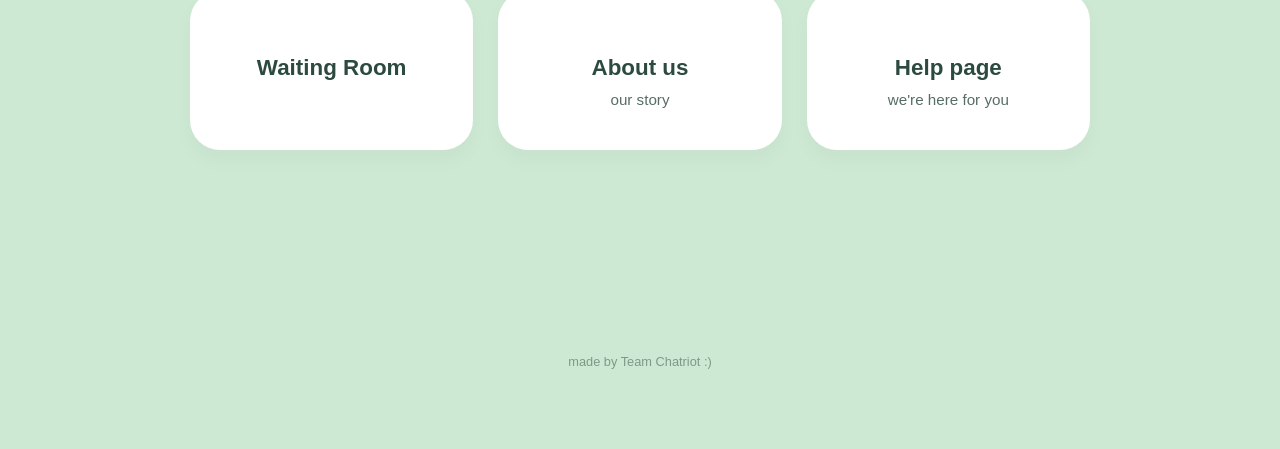
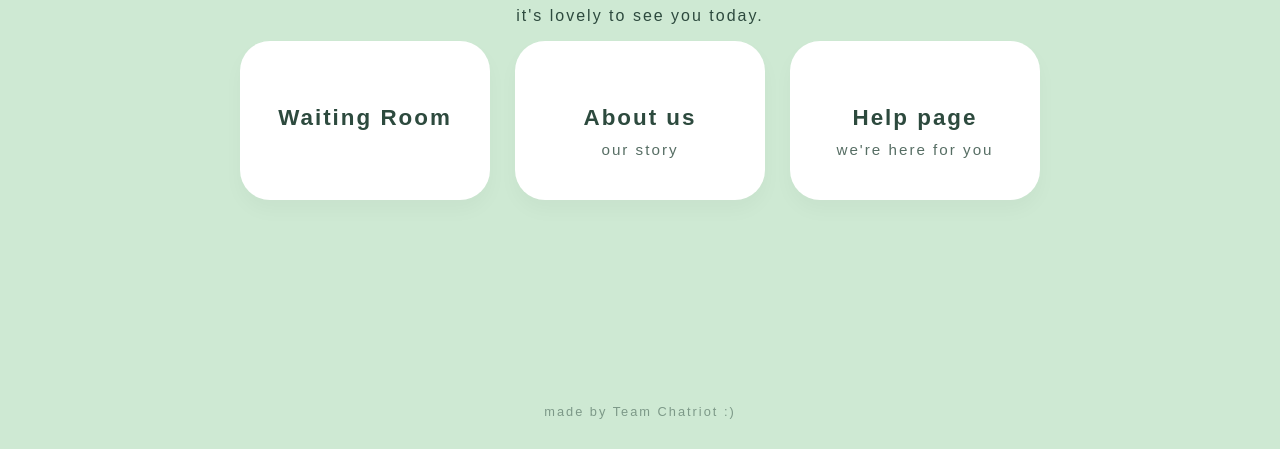
Before and after one commit to chxuri/Chatriot, a plain HTML site: page src/main/resources/static/index.html in a window 1280 px wide. Shown: the part 401-850 px from the top of the page. Before the commit the page ends 800 px from the top, so only its background shows below. Drawn offline with Linux system fonts and the light colour scheme; no server answers.

Commit message:
moved style to style.css

```diff
--- a/src/main/resources/static/index.html
+++ b/src/main/resources/static/index.html
@@ -3,6 +3,7 @@
 <head>
     <meta charset="UTF-8">
     <meta name="viewport" content="width=device-width, initial-scale=1.0">
+    <link rel="stylesheet" href="style.css">
     <title>Welcome Home</title>
     <style>
         :root {
@@ -13,119 +14,16 @@
             --white: #ffffff;
         }
 
-        body {
-            font-family: Arial, Helvetica, sans-serif;
-            background-color: var(--soft-mint);
-            /* background-image: radial-gradient(circle at 20% 20%, #e8f5e9 0%, transparent 25%),
-                              radial-gradient(circle at 80% 80%, #f0fdf4 0%, transparent 25%); */
-            color: var(--text-color);
-            margin: 0;
-            display: flex;
-            flex-direction: column;
-            min-height: 100vh;
-        }
 
-        header {
-            padding: 20px 40px;
-            display: flex;
-            align-items: center;
-            justify-content: flex-start;
-        }
 
-        /*.logo-box {
 
-            padding: 8px;
-            border-radius: 20px;
-            border: 4px solid var(--white);
-             box-shadow: 0 4px 15px rgba(0,0,0,0.05);
-            display: flex;
-            align-items: center;
-            justify-content: center;
-            transition: transform 0.3s ease;
-            background-image: url(https://i.imgur.com/SPQmgVJ.png);
-            background-size: cover;
-        }*/
 
-        .logo-box:hover {
-            /* transform: rotate(-3deg) scale(1.05); */
-        }
 
-        .logo-box img {
-            height: 60px;
-            width: auto;
-            border-radius: 12px;
-        }
 
-        main {
-            flex: 1;
-            display: flex;
-            flex-direction: column;
-            align-items: center;
-            justify-content: center;
-            text-align: center;
-            padding: 20px;
-        }
 
-        .welcome-msg {
-            margin-bottom: 40px;
-        }
 
-        .welcome-msg h1 {
-            font-size: 3rem;
-            margin: 0;
-            color: var(--text-color);
-            font-weight: 300;
-        }
 
-        .username {
-            color: var(--deep-sage);
-            font-weight: 700;
-        }
 
-        .card-container {
-            display: grid;
-            grid-template-columns: repeat(auto-fit, minmax(250px, 1fr));
-            gap: 25px;
-            width: 100%;
-            max-width: 900px;
-        }
-
-        .card {
-            background: var(--white);
-            padding: 40px 20px;
-            border-radius: 30px;
-            text-decoration: none;
-            color: inherit;
-            /* transition: all 0.3s cubic-bezier(0.175, 0.885, 0.32, 1.275); */
-            border: 2px solid transparent;
-            box-shadow: 0 10px 20px rgba(0,0,0,0.03);
-        }
-
-        .card:hover {
-            transform: translateY(-10px);
-            background: var(--pastel-green);
-            border-color: var(--white);
-            box-shadow: 0 15px 30px rgba(74, 222, 128, 0.1);
-        }
-
-        .card h3 {
-            margin-bottom: 10px;
-            font-size: 1.4rem;
-            color: var(--text-color);
-        }
-
-        .card p {
-            font-size: 0.95rem;
-            opacity: 0.8;
-            margin: 0;
-        }
-
-        footer {
-            padding: 30px;
-            font-size: 0.8rem;
-            opacity: 0.5;
-            text-align: center;
-        }
     </style>
 
 
--- a/src/main/resources/static/style.css
+++ b/src/main/resources/static/style.css
@@ -4,12 +4,86 @@
     flex-direction: column;
     align-items: center;
     height: 100vh;
-    background-color: #1d7d42;
+    background-color: var(--soft-mint);
     margin: 0;
     padding-top: 50px;
-    font-family: 'Antonio', sans-serif;
+     font-family: Arial, Helvetica, sans-serif;
     letter-spacing: 2px;
+    color: var(--text-color);
 }
+ header {
+            padding: 20px 40px;
+            display: flex;
+            align-items: center;
+            justify-content: flex-start;
+        }
+main {
+            flex: 1;
+            display: flex;
+            flex-direction: column;
+            align-items: center;
+            justify-content: center;
+            text-align: center;
+            padding: 20px;
+        }
+
+.welcome-msg {
+            margin-bottom: 40px;
+        }
+.welcome-msg h1 {
+            font-size: 3rem;
+            margin: 0;
+            color: var(--text-color);
+            font-weight: 300;
+        }
+ .username {
+            color: var(--deep-sage);
+            font-weight: 700;
+        }
+.card-container {
+            display: grid;
+            grid-template-columns: repeat(auto-fit, minmax(250px, 1fr));
+            gap: 25px;
+            width: 100%;
+            max-width: 900px;
+        }
+
+        .card {
+            background: var(--white);
+            padding: 40px 20px;
+            border-radius: 30px;
+            text-decoration: none;
+            color: inherit;
+            /* transition: all 0.3s cubic-bezier(0.175, 0.885, 0.32, 1.275); */
+            border: 2px solid transparent;
+            box-shadow: 0 10px 20px rgba(0,0,0,0.03);
+        }
+
+        .card:hover {
+            transform: translateY(-10px);
+            background: var(--pastel-green);
+            border-color: var(--white);
+            box-shadow: 0 15px 30px rgba(74, 222, 128, 0.1);
+        }
+
+        .card h3 {
+            margin-bottom: 10px;
+            font-size: 1.4rem;
+            color: var(--text-color);
+        }
+
+        .card p {
+            font-size: 0.95rem;
+            opacity: 0.8;
+            margin: 0;
+        }
+
+        footer {
+            padding: 30px;
+            font-size: 0.8rem;
+            opacity: 0.5;
+            text-align: center;
+        }
 
 .container {
     width: 500px;
```
